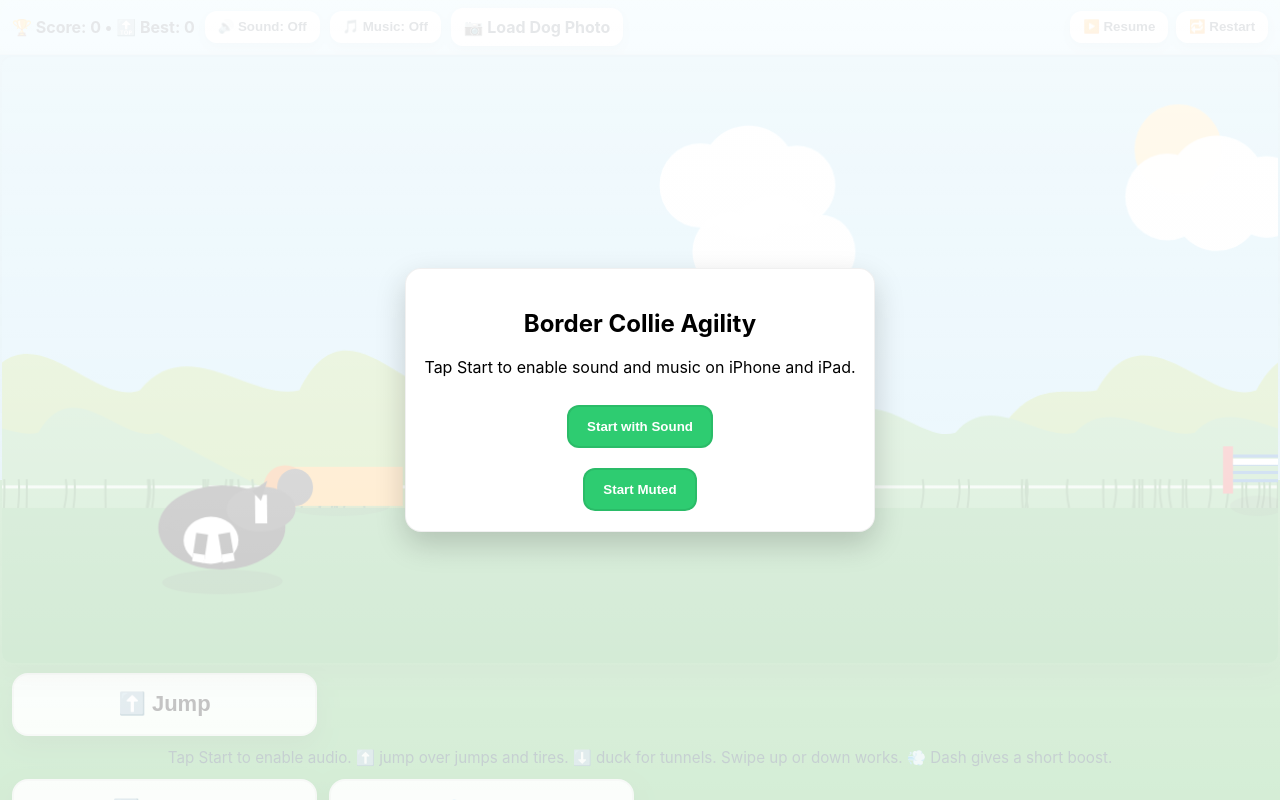
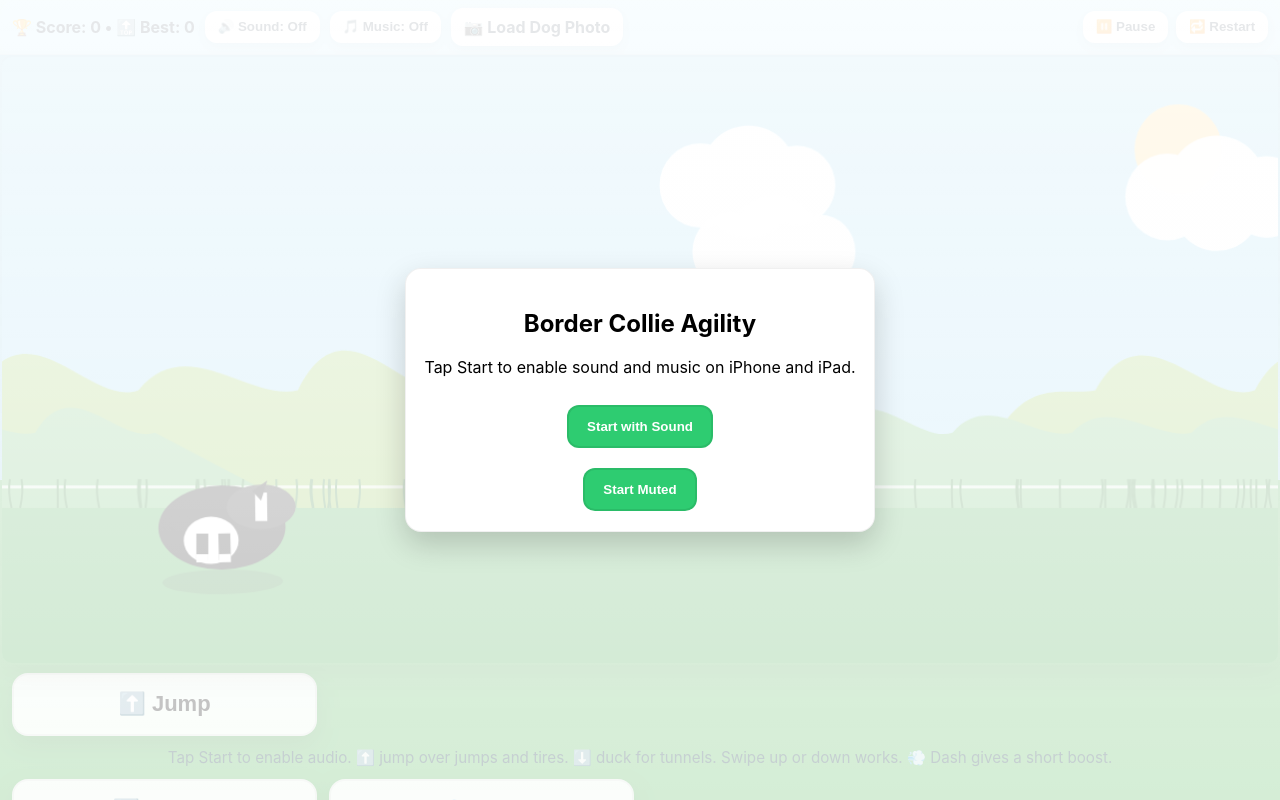
Before and after one commit to cj4357/agility, a plain HTML site: page index.html in a window 1280 px wide. Drawn offline with Linux system fonts and the light colour scheme.

Commit message:
Update index.html

```diff
--- a/index.html
+++ b/index.html
@@ -306,7 +306,7 @@
     hills = makeHills();
     grassBlades = makeGrass();
     obstacles = [];
-    spawnTimer = 0;
+    spawnTimer = 180; // delay before first obstacle
     player.baseY = cv.height * 0.70;
     player.y = player.baseY;
     player.vy = 0;
```
